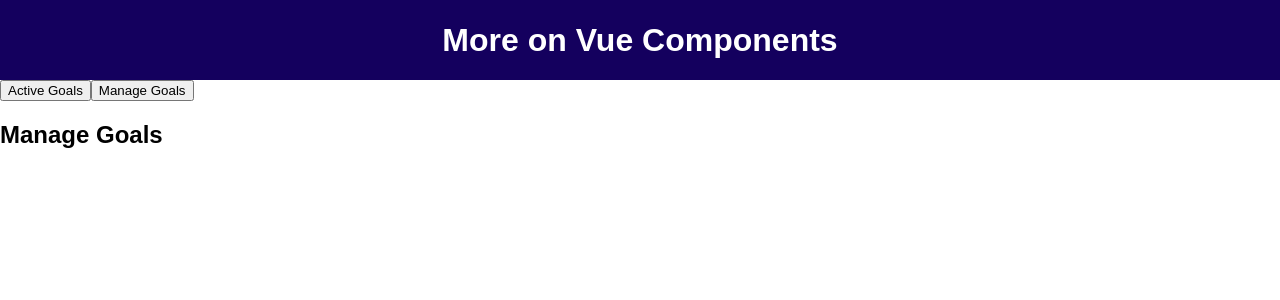
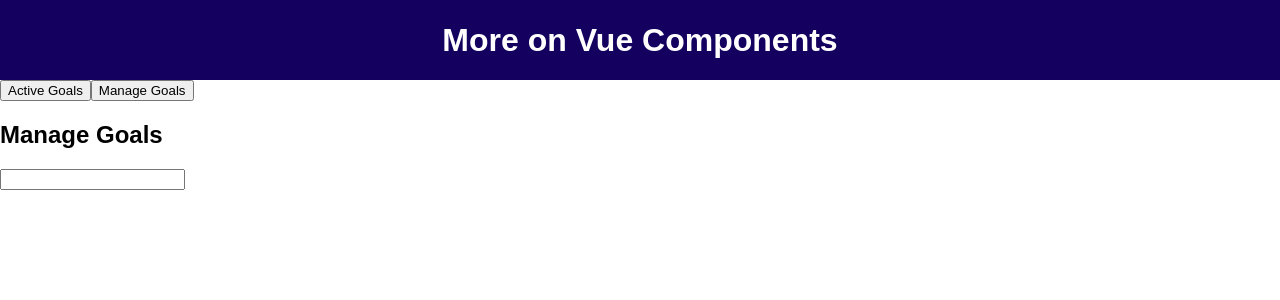
Before and after one commit to MatiasPuletti/vue-component-communication, a Vue app: page / in a window 1280 px wide. Both pictures are taken after a click on the button "Manage Goals". Shown: the top 300 px of the page. Built offline with nearby package versions, Linux system fonts and the light colour scheme.

Commit message:
Keep alive dynamic components

```diff
--- a/src/App.vue
+++ b/src/App.vue
@@ -6,7 +6,10 @@
     <button @click="setSelectedComponent('manage-goals')">Manage Goals</button>
     <!-- <active-goals v-if="selectedComponent === 'active-goals'"></active-goals> -->
     <!-- <manage-goals v-if="selectedComponent === 'manage-goals'"></manage-goals> -->
-    <component :is="selectedComponent"></component>
+
+    <keep-alive>
+      <component :is="selectedComponent"></component>
+    </keep-alive>
   </div>
 </template>
 
--- a/src/components/ManageGoals.vue
+++ b/src/components/ManageGoals.vue
@@ -1,3 +1,6 @@
 <template>
-  <h2>Manage Goals</h2>
+  <div>
+    <h2>Manage Goals</h2>
+    <input type="text" />
+  </div>
 </template>
```
